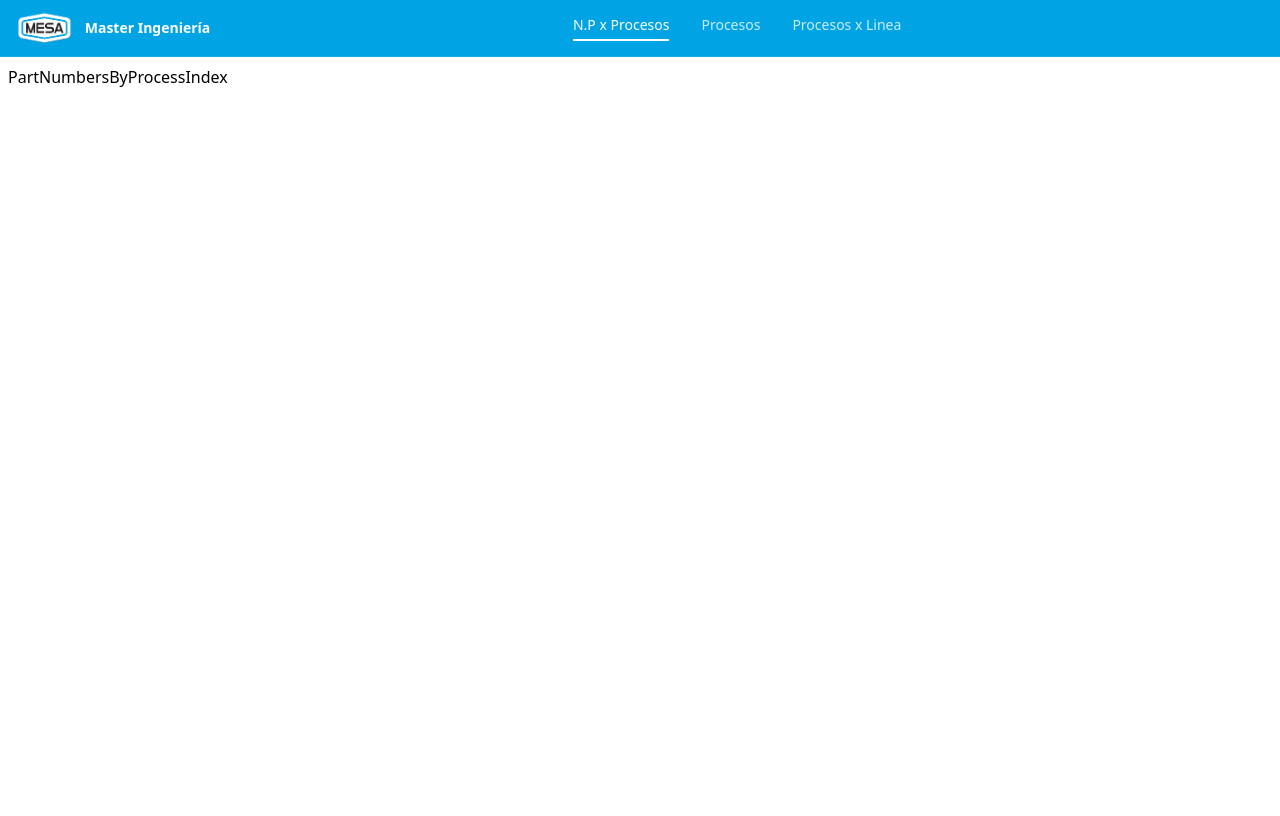
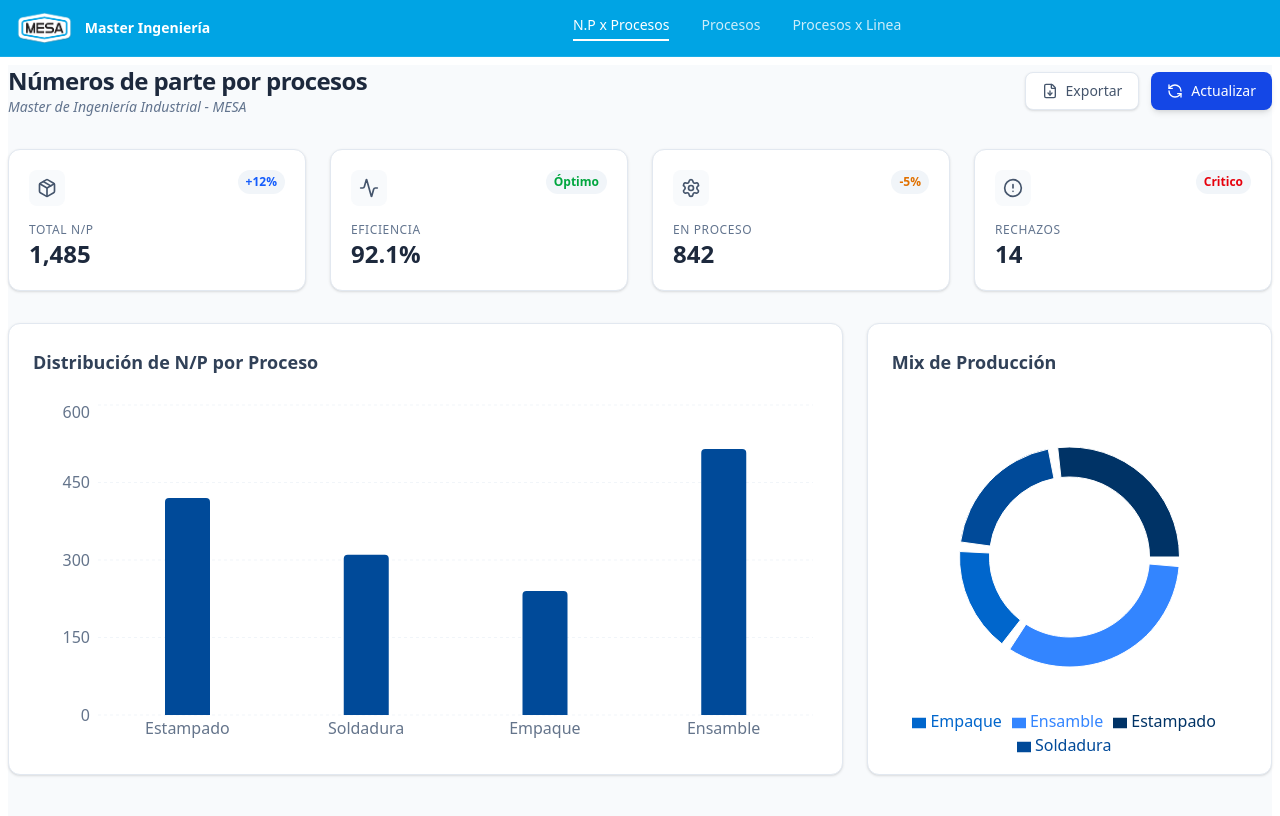
Before and after one commit to Manufacturas-Especializadas/MasterIngenieria-FrontEnd, a React (Vite) app: page / in a window 1280 px wide. Shown: the top 816 px of the page. Built offline with nearby package versions, Linux system fonts and the light colour scheme.

Commit message:
Metricas y grafica por procesos

```diff
--- a/src/pages/PartNumbersByProcess/PartNumbersByProcessIndex.tsx
+++ b/src/pages/PartNumbersByProcess/PartNumbersByProcessIndex.tsx
@@ -1,3 +1,97 @@
+import { useState } from "react";
+import type { ProcessData } from "../../types/Types";
+import {
+  Activity,
+  AlertCircle,
+  FileDown,
+  Package,
+  RefreshCcw,
+  Settings,
+} from "lucide-react";
+import { KpiCard } from "../../components/KpiCard/KpiCard";
+import {
+  DistributionBarChart,
+  ProductionPieChart,
+} from "../../components/ProcessCharts/ProcessCharts";
+
+const MOCK_DATA: ProcessData[] = [
+  { name: "Estampado", partes: 420, efficiency: 88 },
+  { name: "Soldadura", partes: 310, efficiency: 91 },
+  { name: "Empaque", partes: 240, efficiency: 75 },
+  { name: "Ensamble", partes: 515, efficiency: 96 },
+];
+
 export const PartNumbersByProcessIndex = () => {
-  return <div>PartNumbersByProcessIndex</div>;
+  const [data] = useState<ProcessData[]>(MOCK_DATA);
+
+  return (
+    <div className="bg-slate-50 min-h-screen">
+      <div className="mb-8 flex flex-col md:flex-row md:items-center justify-between gap-4">
+        <div>
+          <h1 className="text-2xl font-bold text-slate-800 tracking-tight">
+            Números de parte por procesos
+          </h1>
+          <p className="text-slate-500 text-sm italic">
+            Master de Ingeniería Industrial - MESA
+          </p>
+        </div>
+        <div className="flex gap-3">
+          <button
+            className="flex items-center gap-2 px-4 py-2 bg-white border
+          border-slate-200 rounded-lg text-sm font-medium text-slate-600
+            hover:bg-slate-50 transition-all shadow-sm hover:cursor-pointer"
+          >
+            <FileDown size={16} /> Exportar
+          </button>
+          <button
+            className="flex items-center gap-2 px-4 py-2 bg-blue-700 text-white
+            rounded-lg text-sm font-medium hover:bg-blue-800 transition-all
+            shadow-md hover:cursor-pointer"
+          >
+            <RefreshCcw size={16} /> Actualizar
+          </button>
+        </div>
+      </div>
+
+      <div className="grid grid-cols-1 sm:grid-cols-2 lg:grid-cols-4 gap-6 mb-8">
+        <KpiCard
+          title="Total N/P"
+          value="1,485"
+          icon={<Package size={20} />}
+          trend="+12%"
+          trendColor="text-blue-600"
+        />
+        <KpiCard
+          title="Eficiencia"
+          value="92.1%"
+          icon={<Activity size={20} />}
+          trend="Óptimo"
+          trendColor="text-green-600"
+        />
+        <KpiCard
+          title="En Proceso"
+          value="842"
+          icon={<Settings size={20} />}
+          trend="-5%"
+          trendColor="text-amber-600"
+        />
+        <KpiCard
+          title="Rechazos"
+          value="14"
+          icon={<AlertCircle size={20} />}
+          trend="Critico"
+          trendColor="text-red-600"
+        />
+      </div>
+
+      <div className="grid grid-cols-1 lg:grid-cols-3 gap-6">
+        <div className="lg:col-span-2">
+          <DistributionBarChart data={data} />
+        </div>
+        <div className="lg:col-span-1">
+          <ProductionPieChart data={data} />
+        </div>
+      </div>
+    </div>
+  );
 };
```
